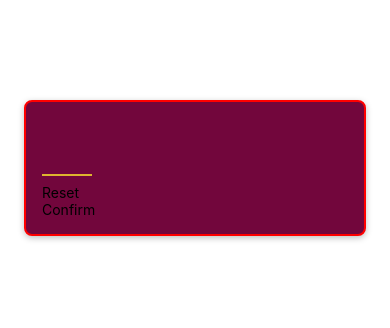
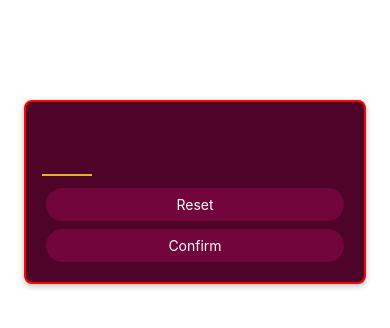
Before and after one commit to MorgynKass/Number-Game, a React Native app: screen / in a window 390 px wide. Shown: the top 328 px of the page. Built offline with nearby package versions, Linux system fonts and the light colour scheme.

Commit message:
finished visual feedback on buttons

```diff
--- a/components/PrimaryButton.js
+++ b/components/PrimaryButton.js
@@ -1,11 +1,46 @@
-import { View, Text } from "react-native";
+import { View, Text, Pressable, StyleSheet } from "react-native";
 
 function PrimaryButton({ children }) {
+  function buttonHandler() {
+    console.log("Pressed");
+  }
+
   return (
-    <View>
-      <Text>{children}</Text>
+    <View style={styles.buttonOuterContainer}>
+      <Pressable
+        style={({ pressed }) =>
+          pressed
+            ? [styles.buttonInnerContainer, styles.buttonPressed]
+            : styles.buttonInnerContainer
+        }
+        onPress={buttonHandler}
+        android_ripple={{ color: "#640233" }}
+      >
+        <Text style={styles.button}>{children}</Text>
+      </Pressable>
     </View>
   );
 }
 
+const styles = StyleSheet.create({
+  buttonOuterContainer: {
+    margin: 4,
+    borderRadius: 28,
+    overflow: "hidden",
+    elevation: 2,
+  },
+  buttonInnerContainer: {
+    backgroundColor: "#72063c",
+    paddingVertical: 8,
+    paddingHorizontal: 16,
+  },
+  button: {
+    color: "white",
+    textAlign: "center",
+  },
+  buttonPressed: {
+    opacity: 0.75,
+  },
+});
+
 export default PrimaryButton;
--- a/screens/StartScreen.js
+++ b/screens/StartScreen.js
@@ -24,7 +24,7 @@
     marginTop: 100,
     marginHorizontal: 24,
     padding: 16,
-    backgroundColor: "#72063c",
+    backgroundColor: "#4e0329",
     borderRadius: 8,
     elevation: 4,
     shadowColor: "black",
```
